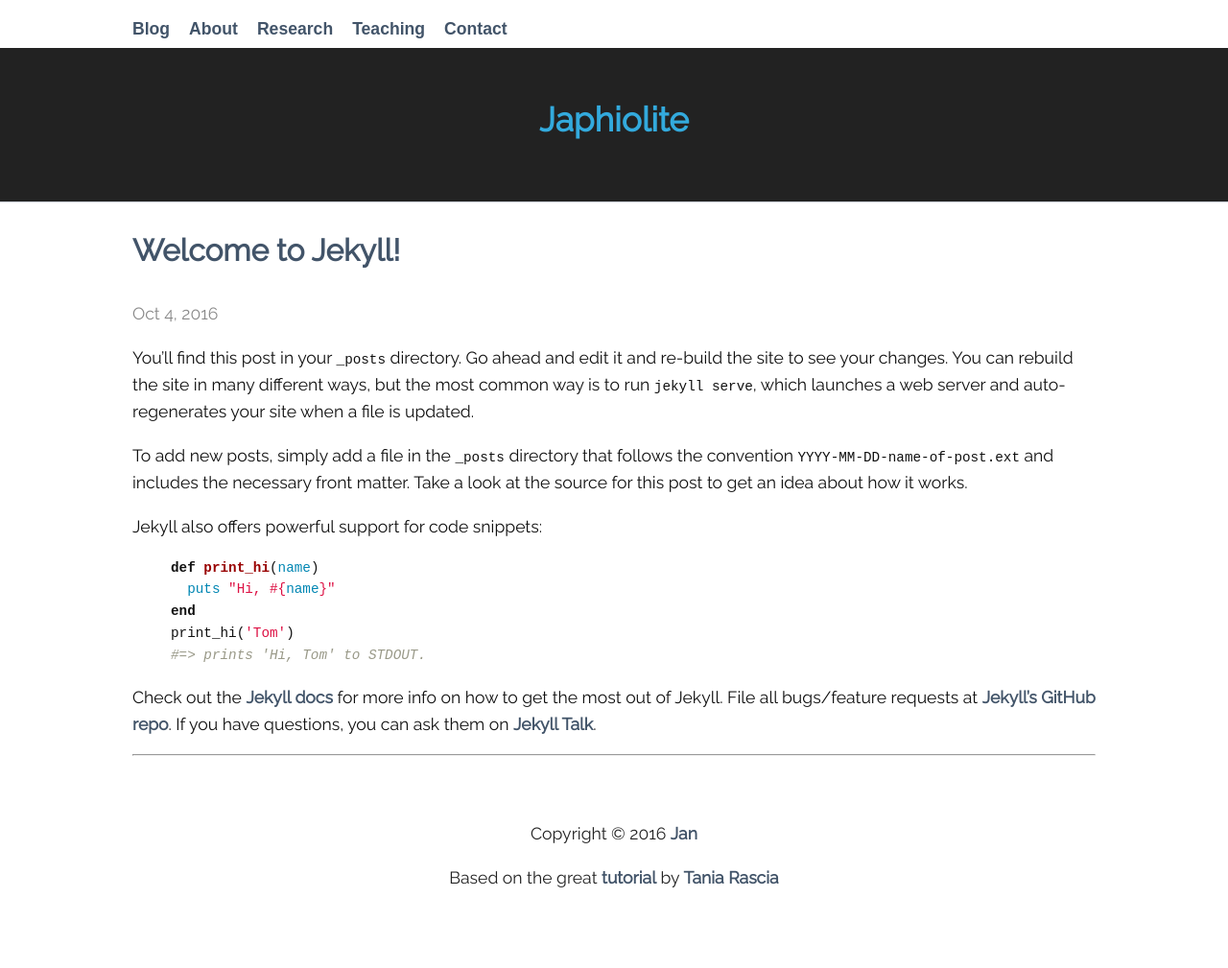
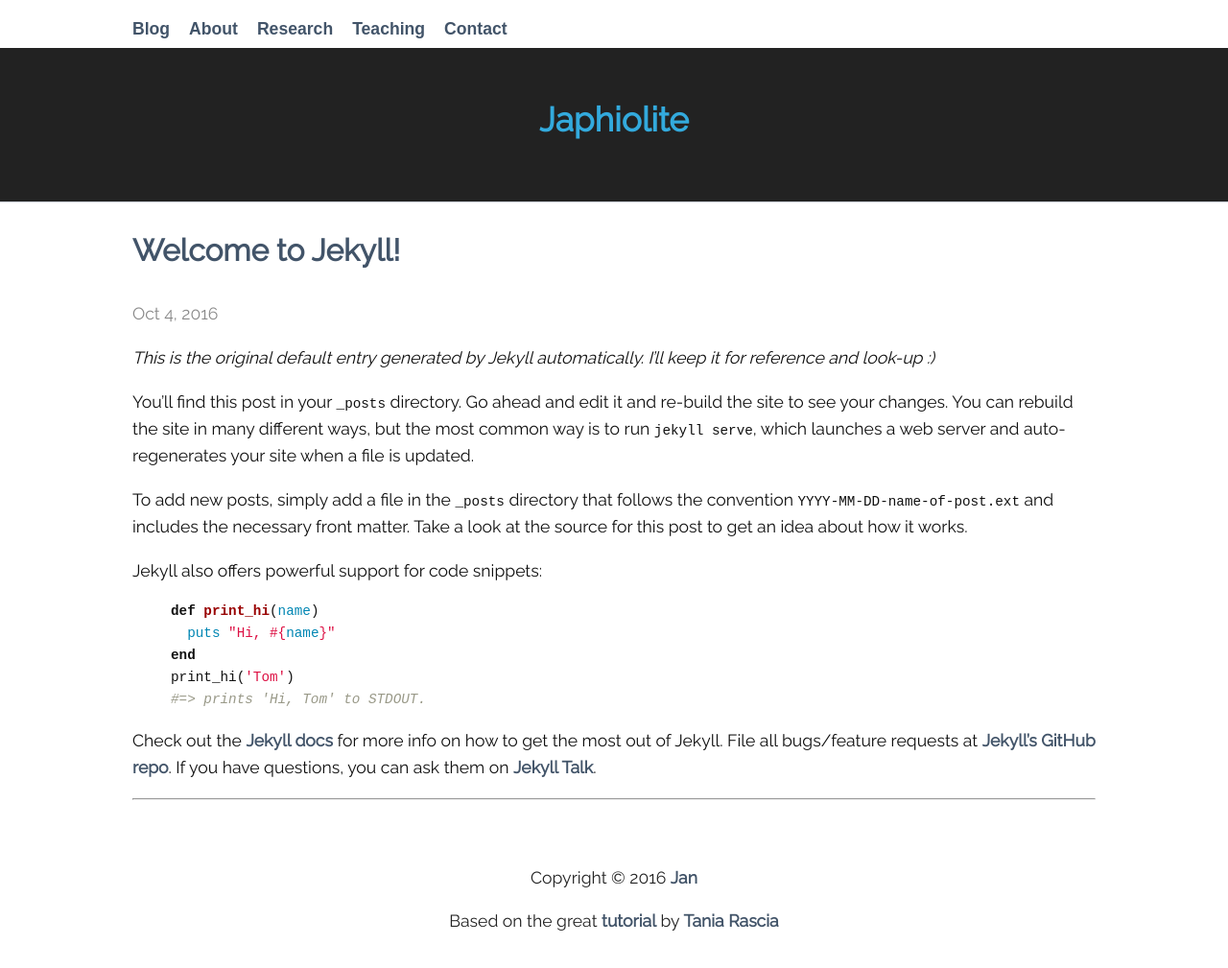
Before and after one commit to Japhiolite/japhiolite.github.io, a Jekyll site: the page built from _posts/2016-10-04-welcome-to-jekyll.md, in a window 1280 px wide and 1032 px high. Shown: the top 1009 px of the window at 96% size. Built offline with Jekyll 4.4.1, drawn with Linux system fonts in a browser that asks for light colours; some web fonts are replaced.

Commit message:
added post

```diff
--- a/_posts/2016-10-04-welcome-to-jekyll.md
+++ b/_posts/2016-10-04-welcome-to-jekyll.md
@@ -4,6 +4,8 @@
 date:   2016-10-04 17:13:20 +0200
 categories: jekyll update
 ---
+*This is the original default entry generated by Jekyll automatically. I'll keep it for reference and look-up :)*
+
 You’ll find this post in your `_posts` directory. Go ahead and edit it and re-build the site to see your changes. You can rebuild the site in many different ways, but the most common way is to run `jekyll serve`, which launches a web server and auto-regenerates your site when a file is updated.
 
 To add new posts, simply add a file in the `_posts` directory that follows the convention `YYYY-MM-DD-name-of-post.ext` and includes the necessary front matter. Take a look at the source for this post to get an idea about how it works.
```
Also changed, not shown: _posts/2019-01-14-New-job,-old-job.md (added, +12 -0 lines).
